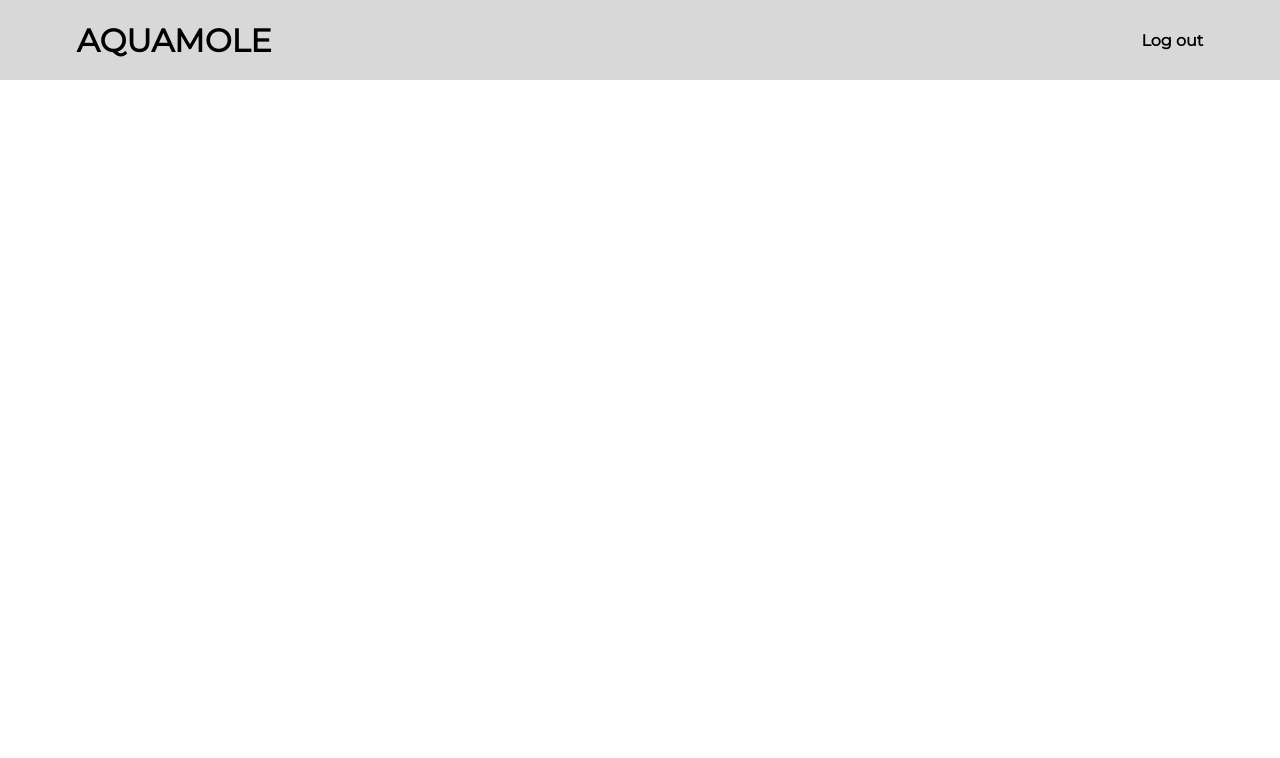
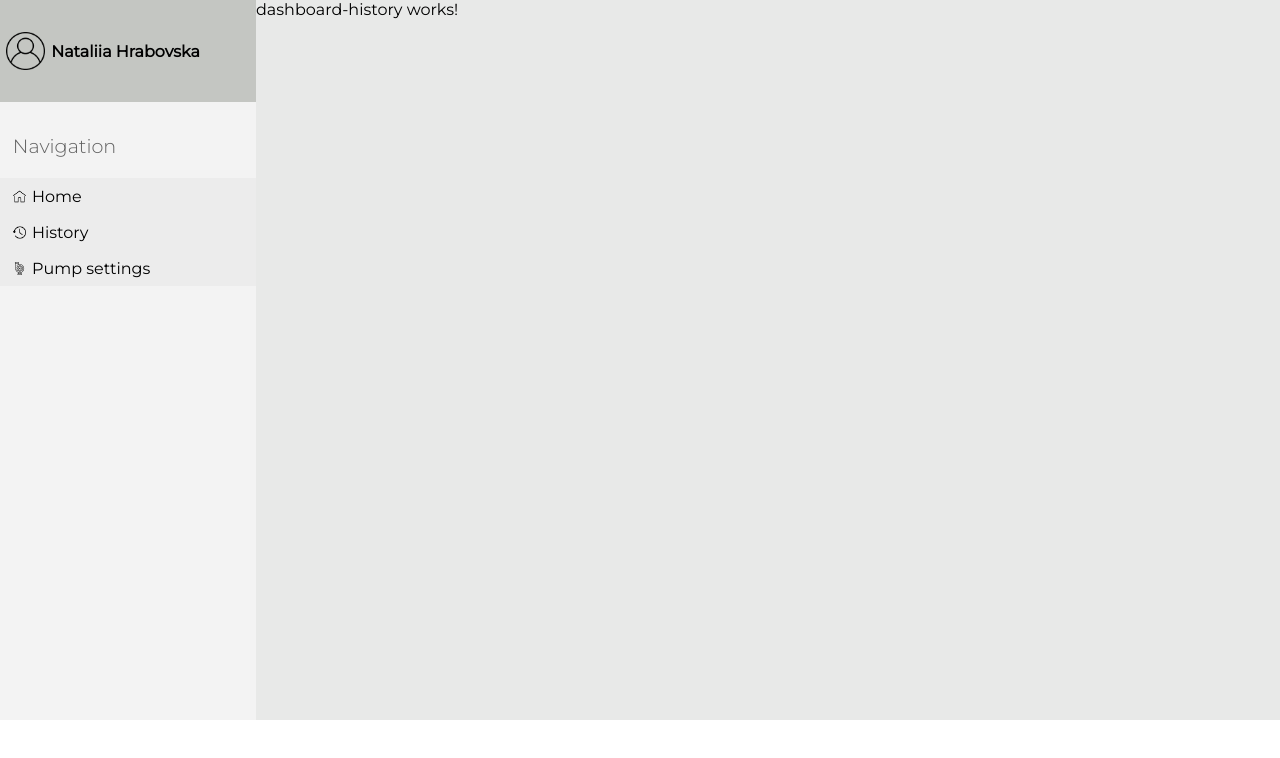
Before and after one commit to Sinex-Team/front-end, an Angular app: page /dashboard/history in a window 1280 px wide. Before the commit this address led to /. Shown: the top 758 px of the page. Built offline with nearby package versions, Linux system fonts and the light colour scheme.

Commit message:
added services for working with backend

```diff
--- a/src/app/app.component.html
+++ b/src/app/app.component.html
@@ -1,2 +1,2 @@
-<app-header></app-header>
+<app-header *ngIf="isLog"></app-header>
 <router-outlet></router-outlet>
--- a/src/app/app.component.ts
+++ b/src/app/app.component.ts
@@ -6,5 +6,5 @@ import { Component } from '@angular/core';
   styleUrls: ['./app.component.scss']
 })
 export class AppComponent {
-  title = 'aquamole';
+  isLog = localStorage.getItem("token");
 }
--- a/src/app/pages/dashboard-page/dashboard-home/dashboard-home.component.ts
+++ b/src/app/pages/dashboard-page/dashboard-home/dashboard-home.component.ts
@@ -1,4 +1,7 @@
 import { Component } from '@angular/core';
+import {HygrometerService} from "../../../shared/services/hygrometer.service";
+import {Hygrometer} from "../../../shared/interfaces/Hygrometer";
+import {Observable} from "rxjs";
 
 @Component({
   selector: 'app-dashboard-home',
@@ -6,5 +9,11 @@ import { Component } from '@angular/core';
   styleUrls: ['./dashboard-home.component.scss']
 })
 export class DashboardHomeComponent {
+  hygrometers: Array<Hygrometer> = [];
 
+  constructor(private hygrometerService: HygrometerService) {}
+
+  getAllHygrometers(): void {
+    // this.hygrometers = this.hygrometerService.getAllHygrometers();
+  }
 }
--- /dev/null
+++ b/src/app/shared/interfaces/Hygrometer.ts
@@ -0,0 +1,5 @@
+export interface Hygrometer {
+  id: number,
+  humidity: number,
+  dateAndTime: Date
+}
--- /dev/null
+++ b/src/app/shared/services/hygrometer.service.ts
@@ -0,0 +1,16 @@
+import { Injectable } from '@angular/core';
+import {HttpClient} from "@angular/common/http";
+import {Hygrometer} from "../interfaces/Hygrometer";
+import {Observable} from "rxjs";
+
+@Injectable({
+  providedIn: 'root'
+})
+export class HygrometerService {
+
+  constructor(private http: HttpClient) { }
+
+  getAllHygrometers(): Observable<Array<Hygrometer>> {
+    return this.http.get<Array<Hygrometer>>("https://backend-aquamole.azurewebsites.net/hygrometers");
+  }
+}
```
Also changed, not shown: src/app/app-routing.module.ts (+7 -1 lines).
